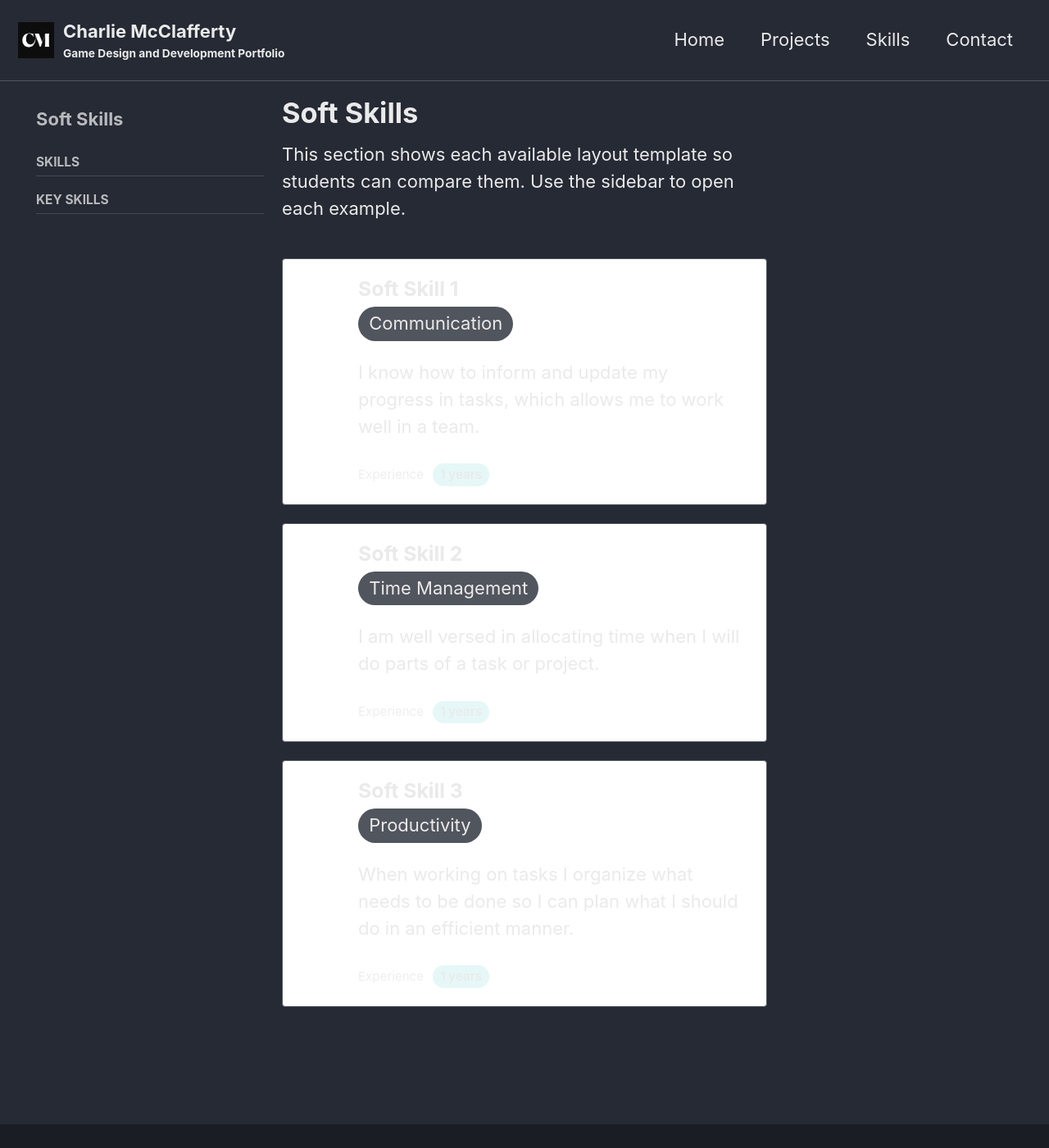
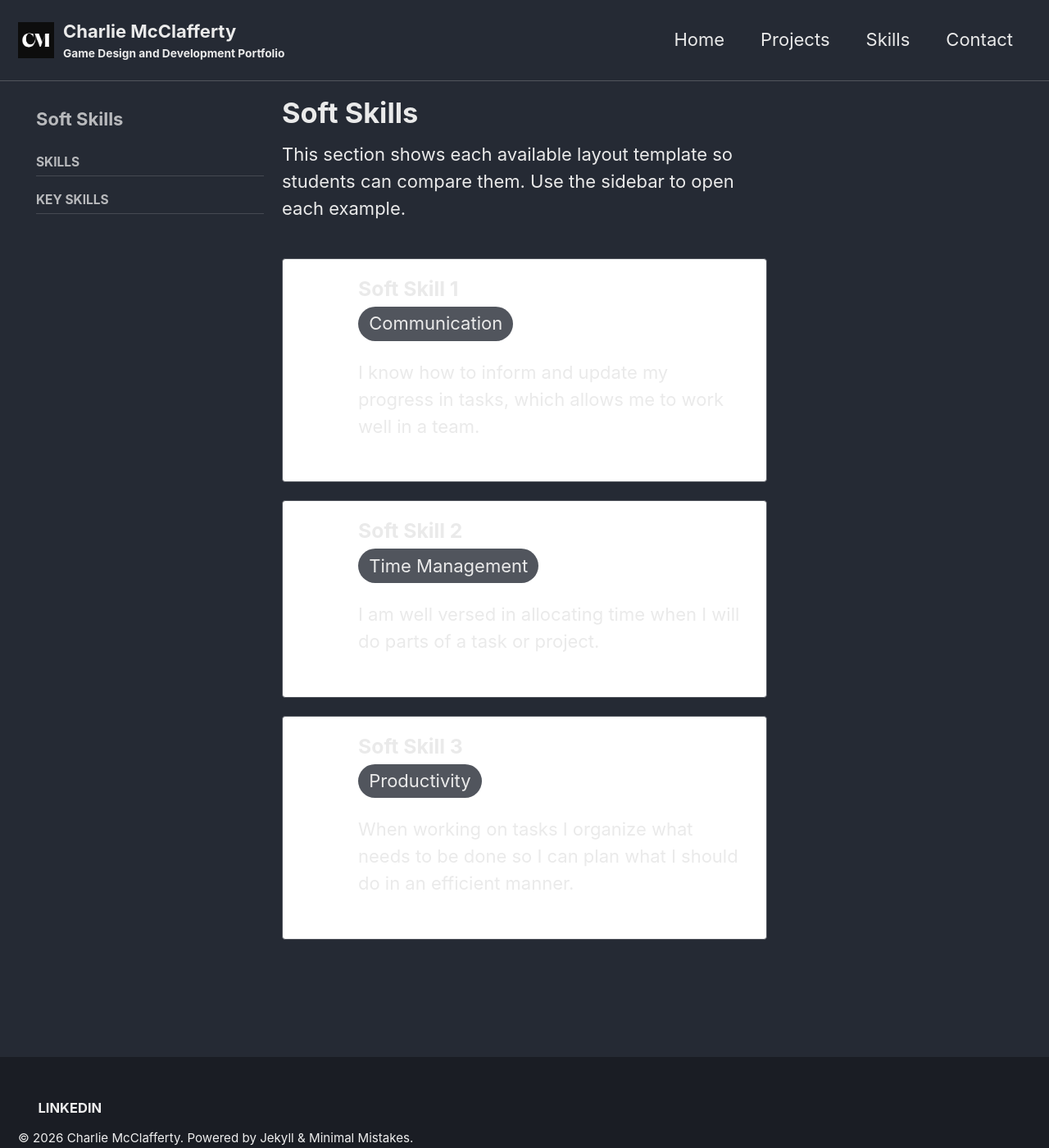
Before and after one commit to cmcclafferty/cmcclafferty.github.io, a Jekyll site: the page built from _pages/softskills.md, in a window 1280 px wide and 1400 px high. Shown: the whole window at 82% size. Built offline with Jekyll 4.4.1, drawn with Linux system fonts in a browser that asks for light colours.

Commit message:
Remove years field from soft skills section
Removed years of experience for soft skills.

```diff
--- a/_pages/softskills.md
+++ b/_pages/softskills.md
@@ -12,17 +12,17 @@ skills:
     icon: ""
     badges: ["Communication"]
     text: "I know how to inform and update my progress in tasks, which allows me to work well in a team."
-    years: 1
+    years:
   - name: "Soft Skill 2"
     icon: ""
     badges: ["Time Management"]
     text: "I am well versed in allocating time when I will do parts of a task or project."
-    years: 1
+    years:
   - name: "Soft Skill 3"
     icon: ""
     badges: ["Productivity"]
     text: "When working on tasks I organize what needs to be done so I can plan what I should do in an efficient manner."
-    years: 1
+    years:
 ---
 
 This section shows each available layout template so students can compare them.
```
